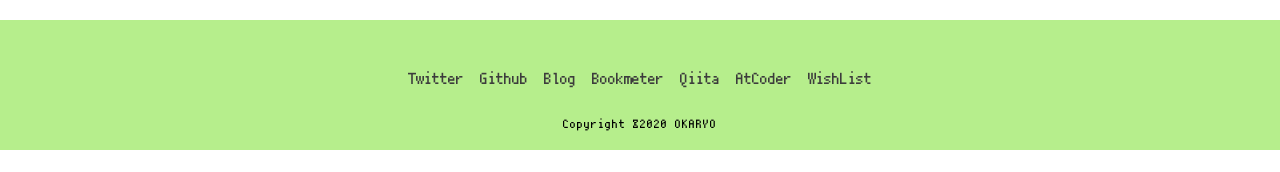
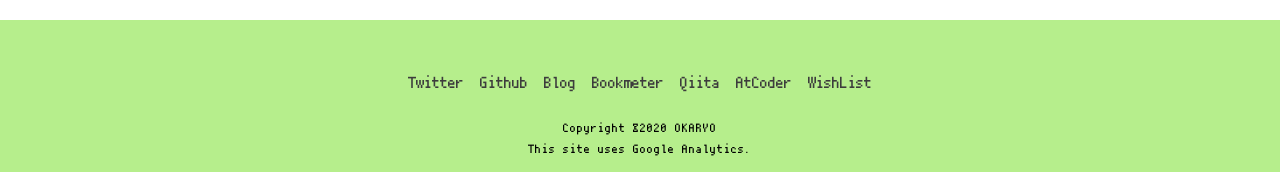
Before and after one commit to okaryo/PortfolioTSX, a React (Create React App) app: page /products in a window 1280 px wide. Shown: the part 2175-2347 px from the top of the page. Before the commit the page ends 2325 px from the top, so only its background shows below. Built offline with nearby package versions, Linux system fonts and the light colour scheme.

Commit message:
[add] footer note about GA

```diff
--- a/src/components/Footer/Footer.tsx
+++ b/src/components/Footer/Footer.tsx
@@ -7,6 +7,7 @@ const Footer = () => {
     <footer className="footer_container">
       <FooterNavigationList navigationItems={FooterNavigationItems} />
       <p className="footer_copyright">Copyright &copy;2020 OKARYO</p>
+      <p className="footer_noteAboutGA">This site uses Google Analytics.</p>
     </footer>
   )
 }
--- a/src/stylesheets/Footer.css
+++ b/src/stylesheets/Footer.css
@@ -8,7 +8,7 @@
   justify-content: center;
 }
 .footer_navigationItem {
-  margin-top: 8px;
+  margin-top: 12px;
 }
 .footer_navigationItem + .footer_navigationItem {
   margin-left: 16px;
@@ -26,3 +26,9 @@
   text-align: center;
   letter-spacing: 1px;
 }
+.footer_noteAboutGA {
+  margin-top: 8px;
+  font-size: 12px;
+  text-align: center;
+  letter-spacing: 1px;
+}
```
